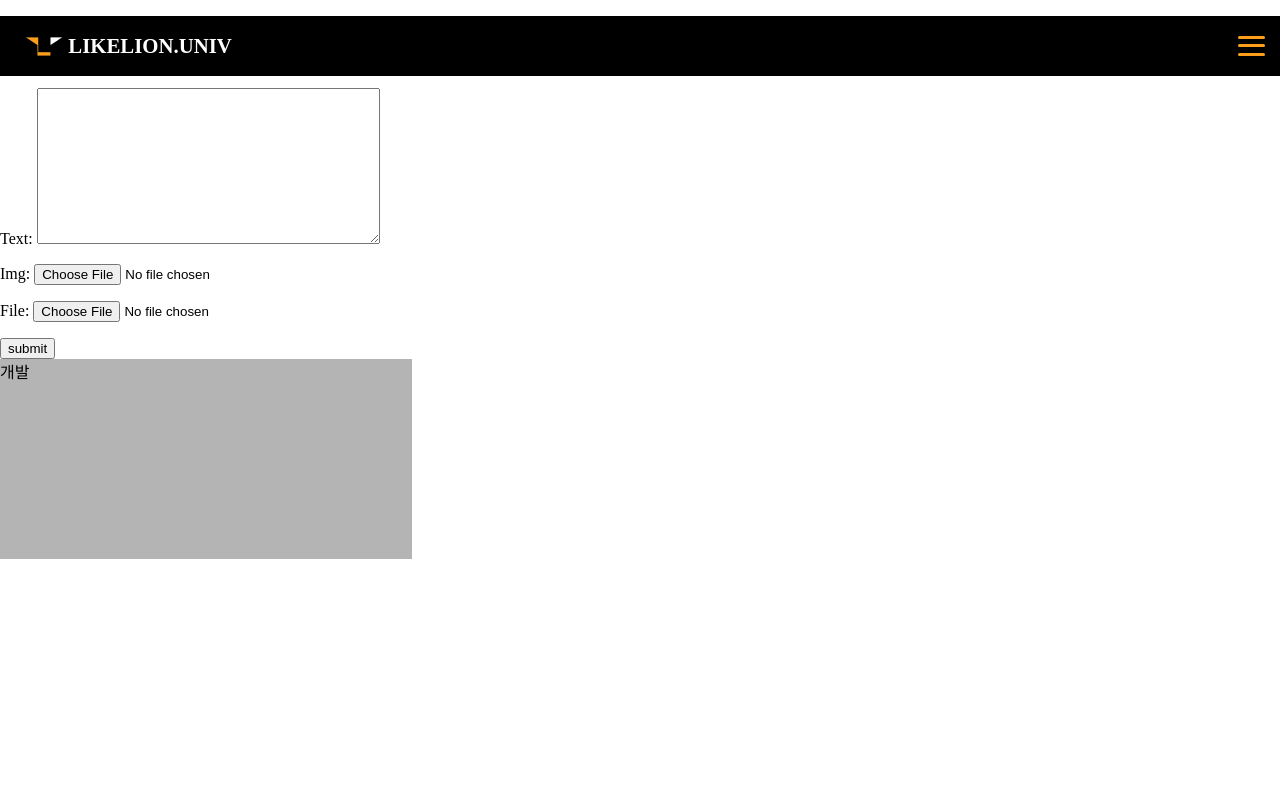
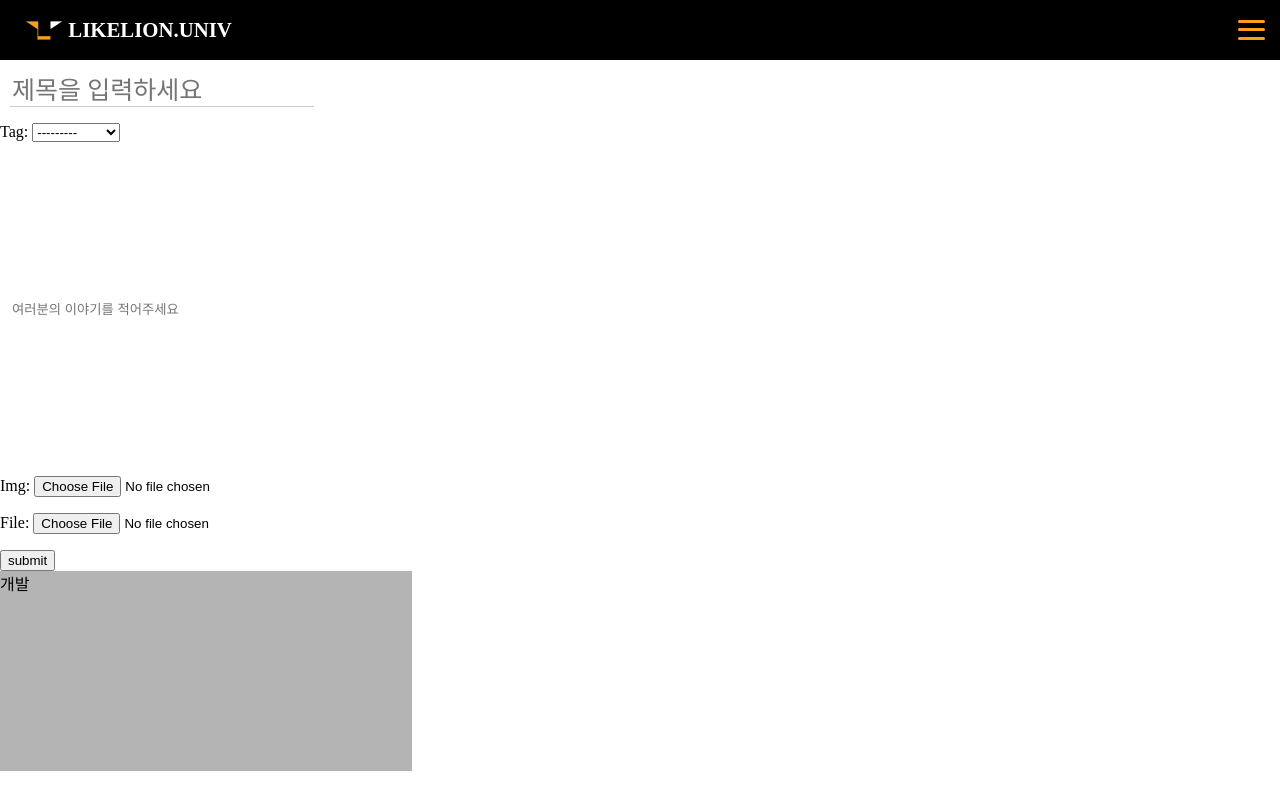
Before and after one commit to taerloseo22/LIKELION.UNIV.COMM_DS, a Django app: page /board/new/ in a window 1280 px wide. Run offline with Django 4.2, Linux system fonts and the light colour scheme; some web fonts are replaced.

Commit message:
글 작성 수정

```diff
--- a/commapp/forms.py
+++ b/commapp/forms.py
@@ -6,6 +6,17 @@
     class Meta:
         model = comm
         fields = ('title','tag','text', 'img', 'file')
+        widgets = {
+            'title': forms.TextInput(attrs={
+                'class': "form-control",
+                'style': 'max-width: 300px;',
+                'placeholder': '제목을 입력하세요'
+                }),
+            'text': forms.TextInput(attrs={
+                'class': "form-textarea",
+                'placeholder': '여러분의 이야기를 적어주세요'
+                }),
+        }
 
 class CommentForm(forms.ModelForm):
     class Meta:
--- a/commapp/models.py
+++ b/commapp/models.py
@@ -3,10 +3,10 @@
 
 # Create your models here.
 class comm(models.Model):
-    title = models.CharField(max_length=50)
+    title = models.CharField('',max_length=50)
     author = models.CharField(max_length=50)
     date = models.DateTimeField(auto_now_add=True)
-    text = models.TextField()
+    text = models.TextField('')
     img = models.ImageField(blank=True, null=True, upload_to='lion_photo/%y/%m/%d/')
     file = models.FileField(blank=True, null=True,upload_to='lion_file/%y/%m/%d/')
     OPTION = (
--- a/commapp/static/css/b_post.css
+++ b/commapp/static/css/b_post.css
@@ -20,5 +20,25 @@
 body{
     margin: 0 !important;
     font-family: Pretendard !important;
+}
 
+.outsection{
+    padding-top: 60px;
+    height: 100%;
+  }
+
+.form-control{
+    border: none;
+    border-bottom: 1px solid #CCC;
+    margin-left: 10px;
+    font-size: 25px;
+    font-family: Pretendard;
+    font-weight: 500;
 }
+
+.form-textarea{
+    margin-left: 10px;
+    border: none;
+    height: 300px;
+    width: 90%;
+}
--- a/commapp/static/css/nav.css
+++ b/commapp/static/css/nav.css
@@ -124,6 +124,6 @@
 }
 .contain{
   position: fixed;
-  z-index: 500;
+  z-index: 700;
   width: 100%;
 }
--- a/commapp/templates/board_post.html
+++ b/commapp/templates/board_post.html
@@ -2,18 +2,21 @@
 {% load static %}
 <html lang="en">
   <head>
-    <meta charset="UTF-8">
-    <meta http-equiv="X-UA-Compatible" content="IE=edge">
-    <meta name="viewport" content="width=device-width, initial-scale=1.0">
+    <meta charset="UTF-8" />
+    <meta http-equiv="X-UA-Compatible" content="IE=edge" />
+    <meta name="viewport" content="width=device-width, initial-scale=1.0" />
     <link rel="stylesheet" href={% static './css/b_post.css' %}>
     <title>Document</title>
   </head>
   <body>
     {% include 'nav.html' %}
+    <div class="outsection">
+        <div class="maintitle"></div>
         <form method="POST" enctype="multipart/form-data">
             {% csrf_token %} {{ form.as_p }}
             <button type="submit">submit</button>
         </form>
+    </div>
     {% include 'footer.html' %}
   </body>
 </html>
```
Also changed, not shown: commapp/static/js/menu.js. Lines whose indentation alone changed are shown as unchanged.
